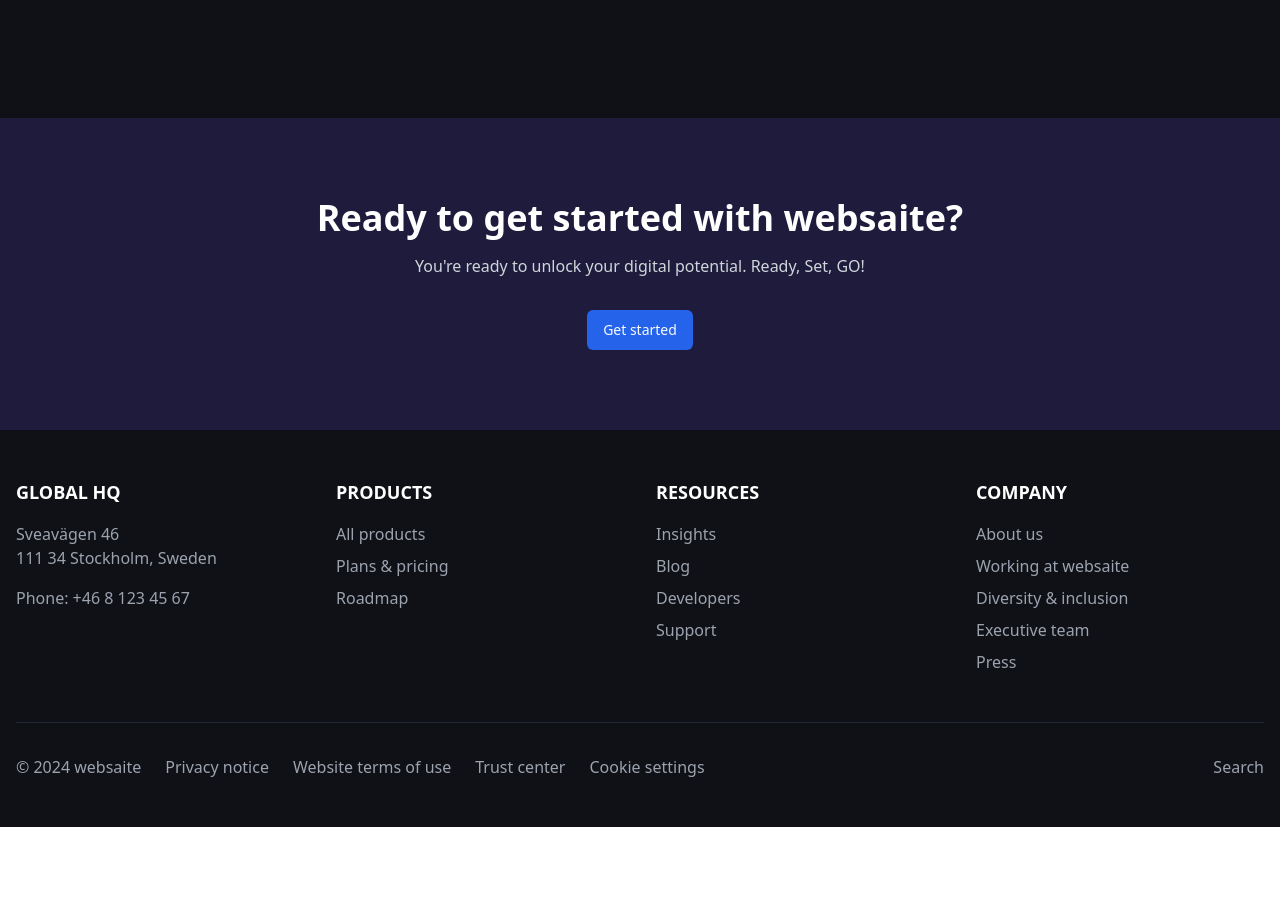
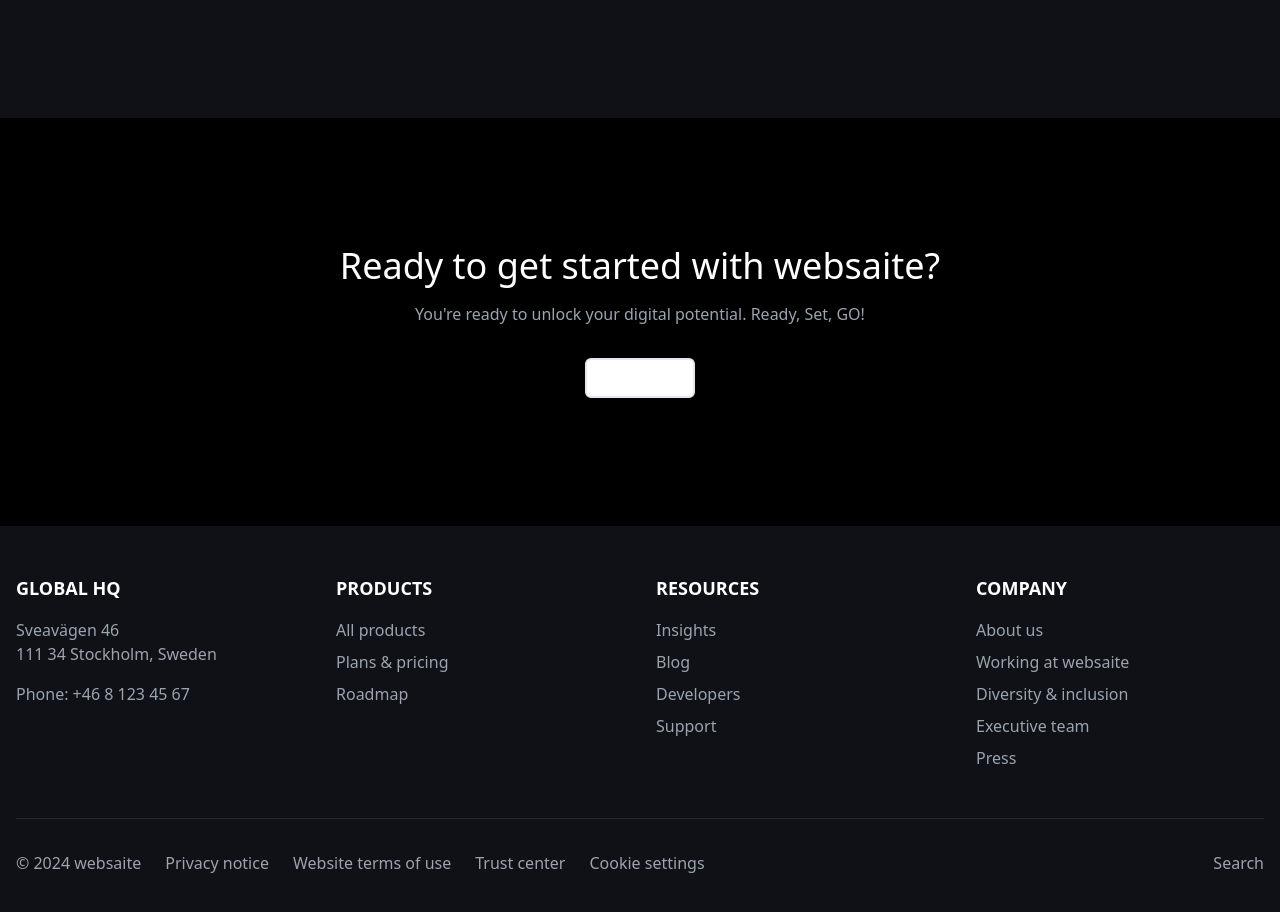
Before and after one commit to JuliaOrtheden/websaite, a React (Vite) app: page /our-story in a window 1280 px wide. Shown: the part 1272-2184 px from the top of the page. Before the commit the page ends 2099 px from the top, so only its background shows below. Built offline with nearby package versions, Linux system fonts and the light colour scheme.

Commit message:
Update footer style
Modified the footer to adopt the styling of the "Ready to get started with websaite" section while retaining the existing text content.
[skip gpt_engineer]

```diff
--- a/src/components/Footer.tsx
+++ b/src/components/Footer.tsx
@@ -6,16 +6,19 @@ const Footer = () => {
   return (
     <footer className="bg-[#0f1116] text-white">
       {/* CTA Section */}
-      <div className="py-20 text-center bg-[#1E1B3C]">
-        <h2 className="text-4xl font-bold mb-4">Ready to get started with websaite?</h2>
-        <p className="text-gray-300 mb-8">You're ready to unlock your digital potential. Ready, Set, GO!</p>
-        <Button className="bg-blue-600 hover:bg-blue-700">Get started</Button>
+      <div className="py-32 text-center bg-black">
+        <div className="max-w-2xl mx-auto px-4">
+          <h2 className="text-4xl font-medium mb-4">Ready to get started with websaite?</h2>
+          <p className="text-gray-400 mb-8">You're ready to unlock your digital potential. Ready, Set, GO!</p>
+          <Button variant="outline" className="border-2 hover:bg-white hover:text-black transition-colors">
+            Get started
+          </Button>
+        </div>
       </div>
 
       {/* Main Footer Content */}
       <div className="container mx-auto px-4 py-12">
         <div className="grid grid-cols-1 md:grid-cols-4 gap-8">
-          {/* Company Info */}
           <div>
             <h3 className="font-bold mb-4 text-lg">GLOBAL HQ</h3>
             <p className="text-gray-400">Sveavägen 46</p>
```
